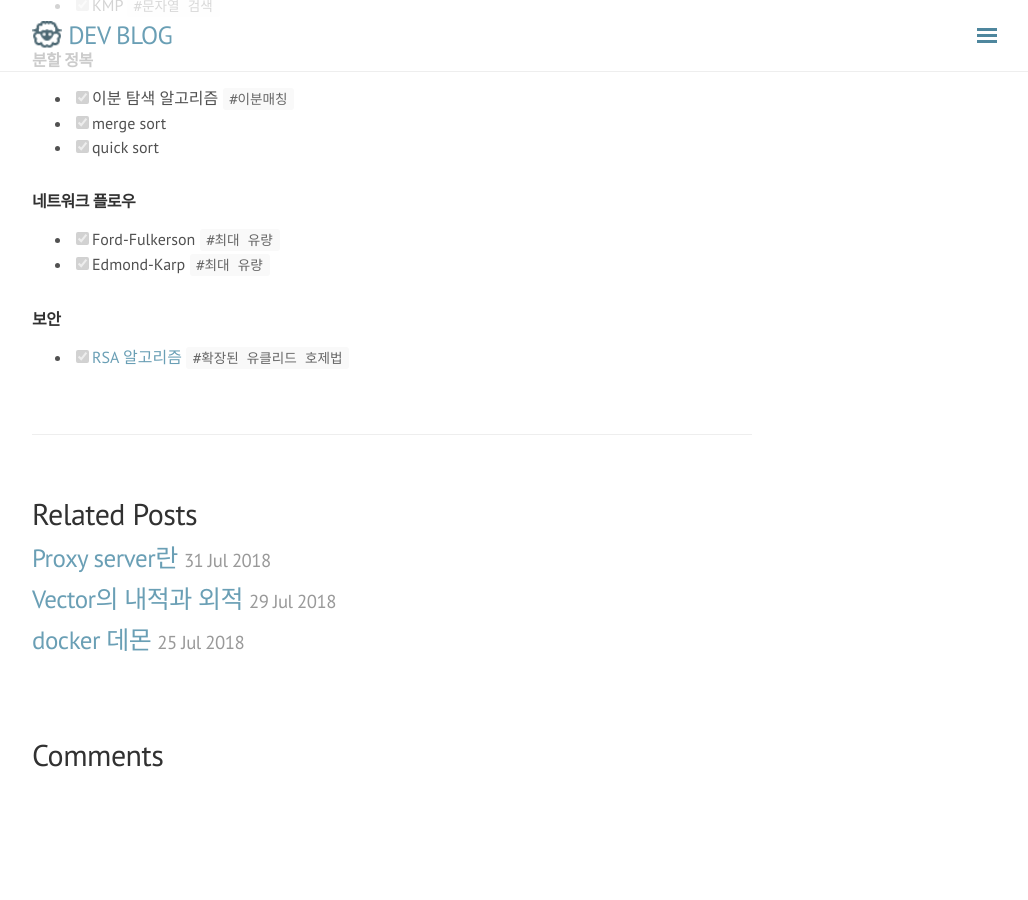
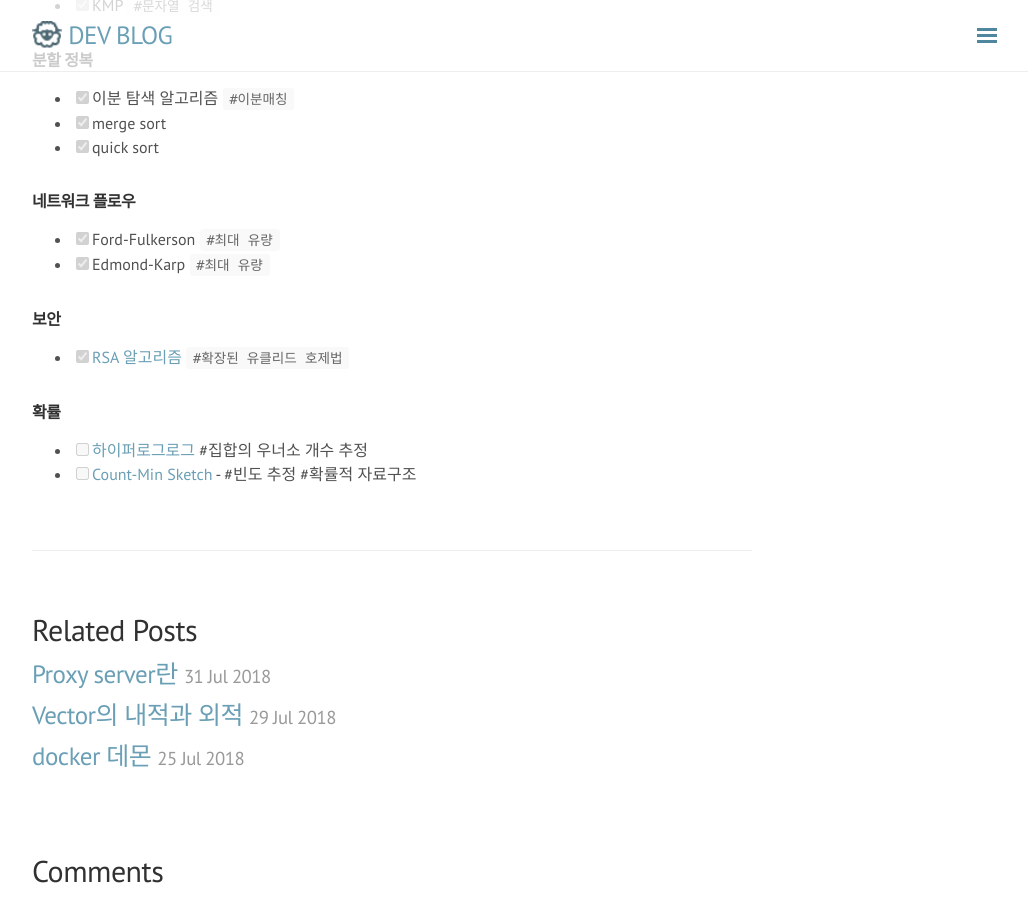
Before and after one commit to rmcodestar/rmcodestar.github.io, a Jekyll site: the page built from _posts/2018-01-01-algorithm-study.md, in a window 1280 px wide and 900 px high, scrolled down 1266 px. Shown: the whole window, without its empty margins (248-1276 px from the left). Built offline with Jekyll 4.4.1, drawn with Linux system fonts in a browser that asks for light colours; nearby versions of some CDN libraries; comment, search, counter and statistics services are not loaded; before the commit the page ends 2050 px from its top, so only the background shows below that.

Commit message:
Update 2018-01-01-algorithm-study.md

```diff
--- a/_posts/2018-01-01-algorithm-study.md
+++ b/_posts/2018-01-01-algorithm-study.md
@@ -54,3 +54,8 @@ category: 알고리즘
 
 #### 보안
 - [X] [RSA 알고리즘](https://rmcodestar.github.io/%EC%95%8C%EA%B3%A0%EB%A6%AC%EC%A6%98/2018/06/11/RSA/) `#확장된 유클리드 호제법`
+
+
+#### 확률
+- [ ] [하이퍼로그로그](https://d2.naver.com/helloworld/711301) #집합의 우너소 개수 추정
+- [ ] [Count-Min Sketch](https://d2.naver.com/helloworld/799782) - #빈도 추정 #확률적 자료구조
```
